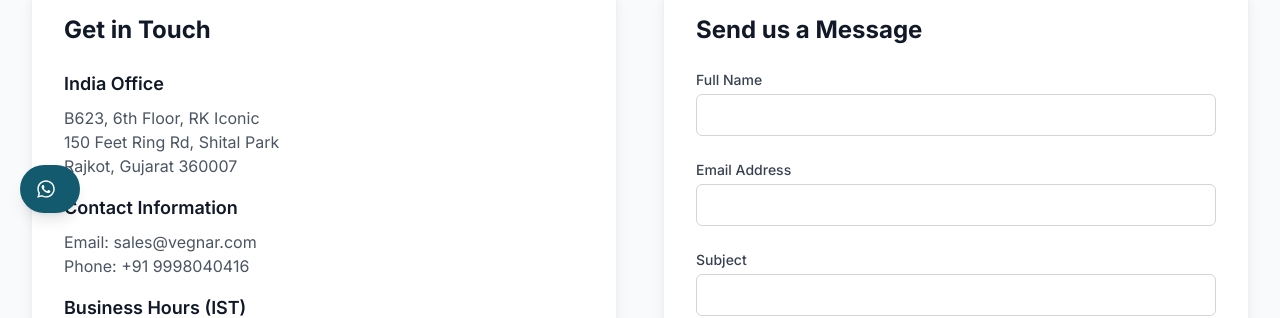
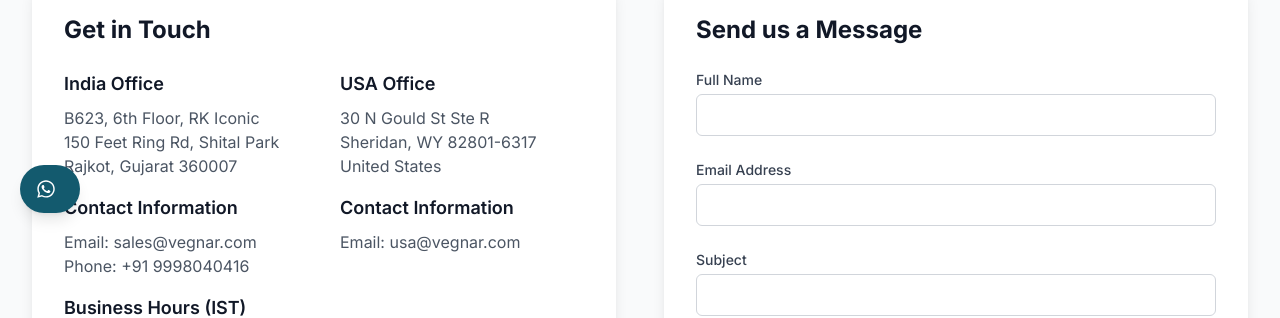
Before and after one commit to FlexaDigital/vegnar-architech, a Next.js app: page /contact in a window 1280 px wide. Shown: the part 567-885 px from the top of the page. Built offline with nearby package versions, Linux system fonts and the light colour scheme.

Commit message:
Add usa address in contact page

```diff
--- a/app/contact/ContactClient.tsx
+++ b/app/contact/ContactClient.tsx
@@ -115,6 +115,20 @@
         Sunday: Closed
       </p>
     </div>
+
+    {/* USA Office */}
+    <div>
+      <h3 className="text-lg font-semibold text-gray-900 mb-2">USA Office</h3>
+      <p className="text-gray-600">
+        30 N Gould St Ste R<br />
+        Sheridan, WY 82801-6317<br />
+        United States
+      </p>
+      <h3 className="text-lg font-semibold text-gray-900 mt-4 mb-2">Contact Information</h3>
+      <p className="text-gray-600">
+        Email: usa@vegnar.com
+      </p>
+    </div>
   </div>
 </motion.div>
 
```
